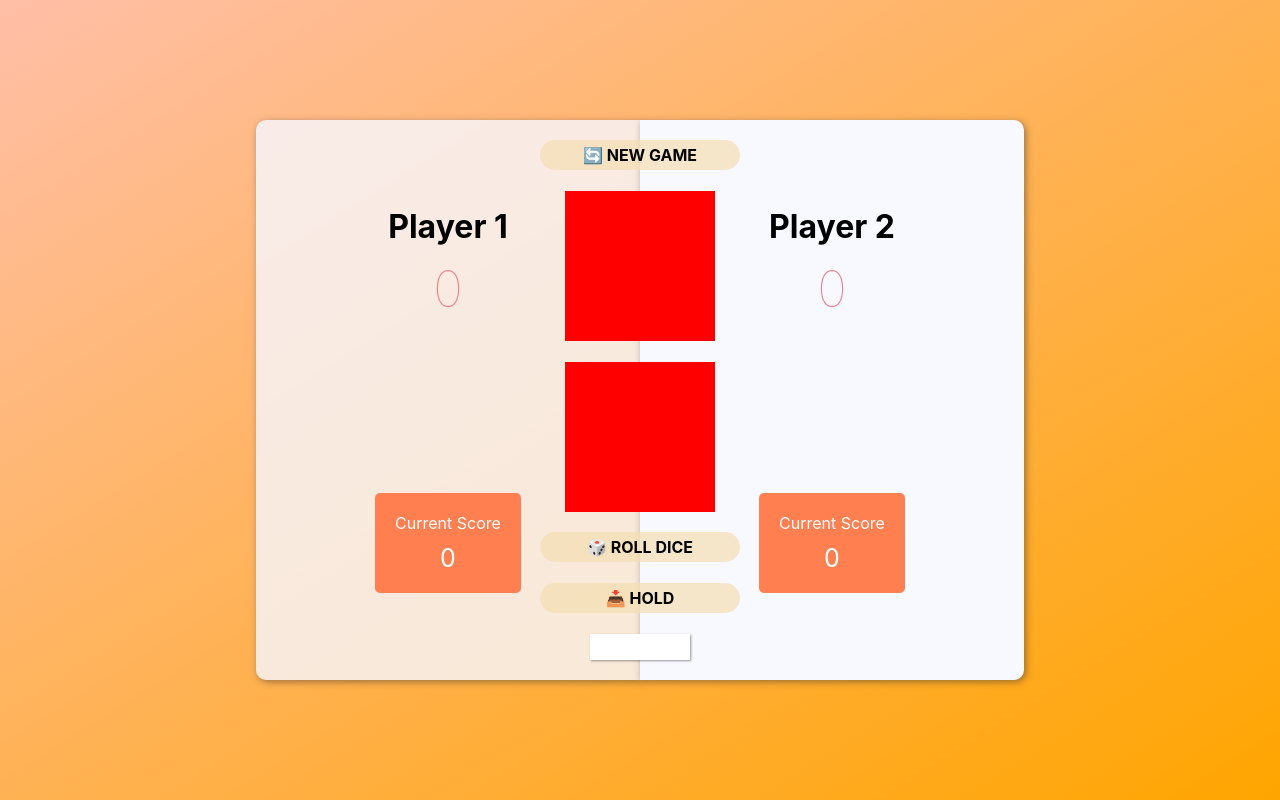
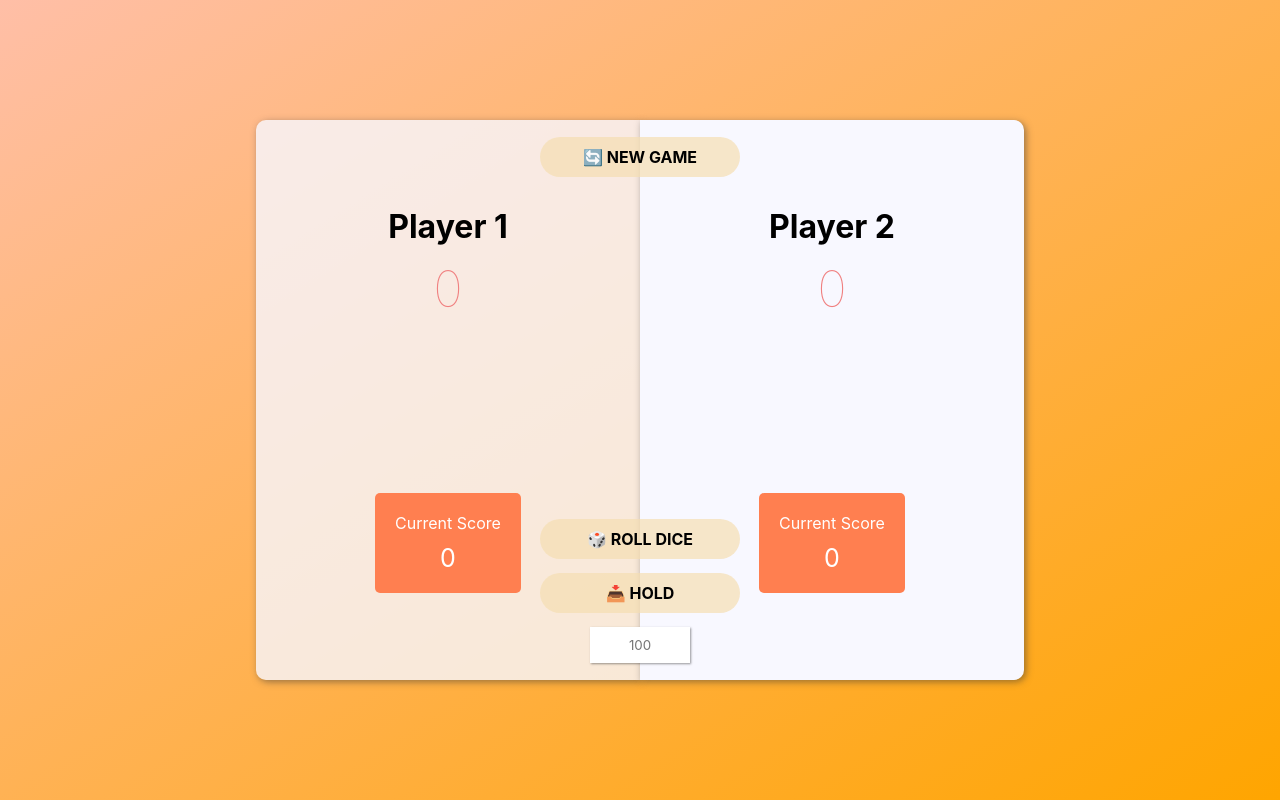
Before and after one commit to Philmon43/React, a React (Create React App) app in the folder dice-game/: page / in a window 1280 px wide. Built offline with nearby package versions, Linux system fonts and the light colour scheme.

Commit message:
Dice game UI finished

```diff
--- a/dice-game/src/Components/Input/Input.js
+++ b/dice-game/src/Components/Input/Input.js
@@ -1,7 +1,7 @@
 import  "./input.css"
 const Input = () => {
     return (
-        <input className="input" type="text" />
+        <input className="input" type="text" placeholder="100"/>
     )
 }
 
--- a/dice-game/src/Components/Input/input.css
+++ b/dice-game/src/Components/Input/input.css
@@ -1,7 +1,7 @@
 .input{
     width: 100px;
     background: white;
-    padding: 5px;
+    padding: 10px 5px;
     text-align: center;
     outline: none;
     border: none;
--- a/dice-game/src/Components/button/button.css
+++ b/dice-game/src/Components/button/button.css
@@ -7,7 +7,7 @@
 .cutome_btn{
     width: 200px;
     background: rgba(245, 222, 179, 0.7);
-    padding: 5px;
+    padding: 10px 5px;
     text-align: center;
     border-radius: 25px;
     cursor: pointer;
@@ -21,6 +21,7 @@
 @media only screen and (max-height: 400px) {
     .cutome_btn{
         width: 100px;
+        padding: 2px;
     }
 }
 
--- a/dice-game/src/Components/dice/dice.css
+++ b/dice-game/src/Components/dice/dice.css
@@ -1,7 +1,6 @@
 .dice_container{
     width: 150px;
     height: 150px;
-    background: red;
 }
 
 @media only screen and (max-height: 400px) {
```
